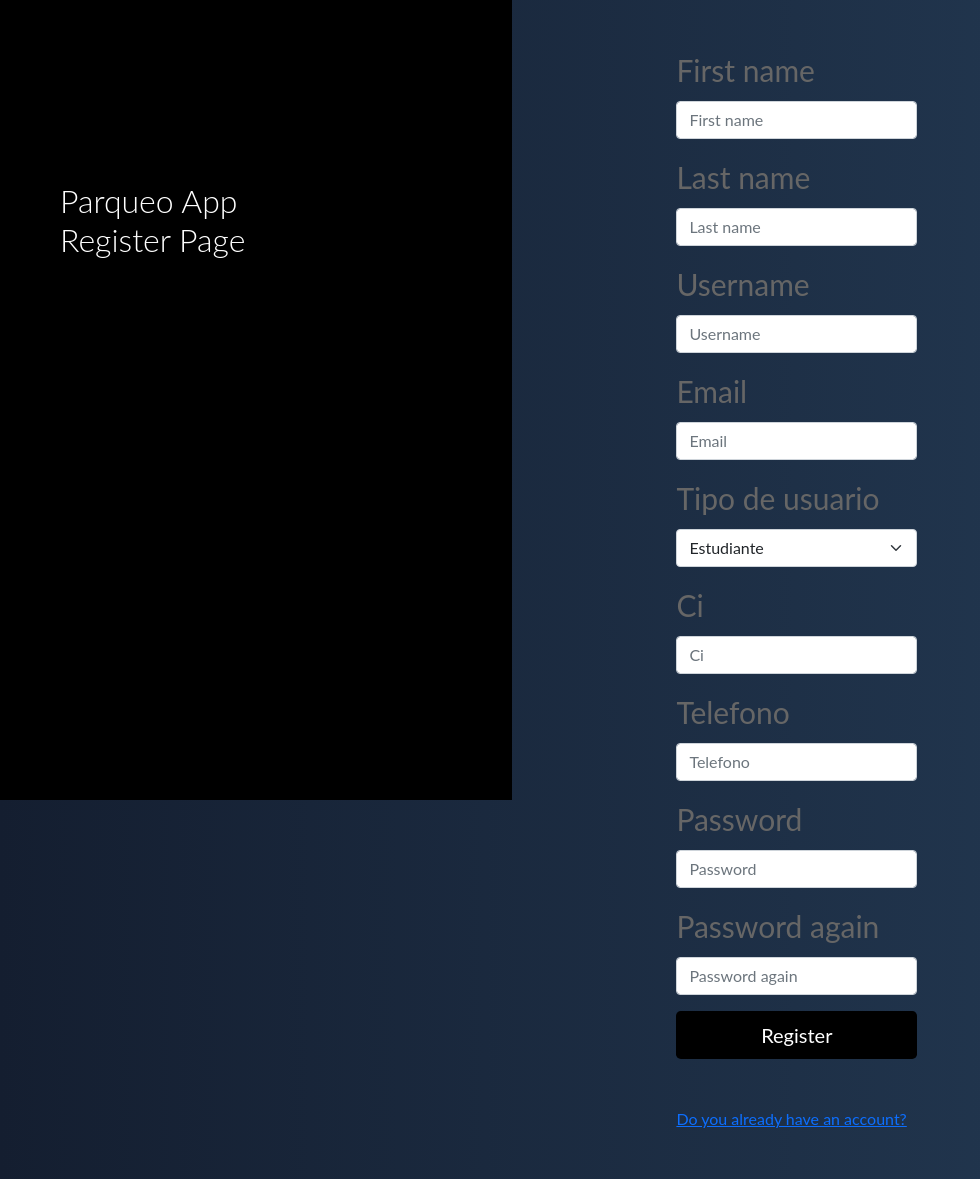
After one commit to IdenTiclla/django-parqueo, a Django app: page /register in a window 1280 px wide. The commit adds this page. Shown: the whole page, without its empty margins (0-980 px from the left). Run offline with Django 3.2, Linux system fonts and the light colour scheme; some libraries are stand-ins or nearby versions; some web fonts are replaced.

Commit message:
login and register user completed

```diff
--- a/my_app/templates/base.html
+++ b/my_app/templates/base.html
@@ -9,6 +9,7 @@
     <link href="https://fonts.googleapis.com/css?family=Lacquer&display=swap" rel="stylesheet">
     <!--Bootstrap-->
     <link href="//maxcdn.bootstrapcdn.com/bootstrap/4.0.0/css/bootstrap.min.css" rel="stylesheet" id="bootstrap-css">
+    <link href="https://cdn.jsdelivr.net/npm/bootstrap@5.1.3/dist/css/bootstrap.min.css" rel="stylesheet" integrity="sha384-1BmE4kWBq78iYhFldvKuhfTAU6auU8tT94WrHftjDbrCEXSU1oBoqyl2QvZ6jIW3" crossorigin="anonymous">
     <script src="//maxcdn.bootstrapcdn.com/bootstrap/4.0.0/js/bootstrap.min.js"></script>
     <script src="//code.jquery.com/jquery-1.11.1.min.js"></script>
     <script src="https://code.jquery.com/jquery-3.3.1.slim.min.js" integrity="sha384-q8i/X+965DzO0rT7abK41JStQIAqVgRVzpbzo5smXKp4YfRvH+8abtTE1Pi6jizo" crossorigin="anonymous"></script>
--- /dev/null
+++ b/my_app/templates/register.html
@@ -0,0 +1,78 @@
+{% extends 'base.html' %}
+
+
+{% block title %}
+Register
+{% endblock %}
+
+{% block content %}
+<div class="sidenav">
+    <div class="login-main-text">
+        <h2>Parqueo App<br> Register Page</h2>
+        {% if message %}
+        {{ message }}
+        {% endif %}
+    </div>
+</div>
+<div class="main">
+    <div class="col-md-6">
+        <div class="container m-5">
+            <div class="col-md-12 m-5">
+                <form action="{% url 'register' %}" method="POST" class="text-light">
+                    {% csrf_token %}
+                    <div class="form-group">
+                        <label>First name</label>
+                        <input type="text" class="form-control" placeholder="First name" name="first_name">
+                    </div>
+                    <div class="form-group">
+                        <label>Last name</label>
+                        <input type="text" class="form-control" placeholder="Last name" name="last_name">
+                    </div>
+                    <div class="form-group">
+                        <label>Username</label>
+                        <input type="text" class="form-control" placeholder="Username" name="username">
+                    </div>
+                    <div class="form-group">
+                        <label>Email</label>
+                        <input type="email" class="form-control" placeholder="Email" name="email">
+                    </div>
+
+                    <div class="form-group">
+                        <label>Tipo de usuario</label>
+                        <select class="form-select" aria-label="Default select example" name="tipo">
+                            <option value="Estudiante">Estudiante</option>
+                            <option value="Guardia">Guardia</option>
+                            <option value="Administrador">Administrador</option>
+                        </select>
+                    </div>
+
+                    <div class="form-group">
+                        <label>Ci</label>
+                        <input type="text" class="form-control" placeholder="Ci" name="ci">
+                    </div>
+
+                    <div class="form-group">
+                        <label>Telefono</label>
+                        <input type="text" class="form-control" placeholder="Telefono" name="telefono">
+                    </div>
+
+                    <div class="form-group">
+                        <label>Password</label>
+                        <input type="password" class="form-control" placeholder="Password" name="password">
+                    </div>
+                    <div class="form-group">
+                        <label>Password again</label>
+                        <input type="password" class="form-control" placeholder="Password again" name="password_again">
+                    </div>
+                    <button type="submit" class="btn btn-black btn-lg btn-block">Register</button>
+                </form>
+
+            </div>
+            <div class="col-md-12 m-5">
+                <a href="/">Do you already have an account?</a>
+            </div>
+
+        </div>
+    </div>
+</div>
+{% endblock %}
--- a/my_app/urls.py
+++ b/my_app/urls.py
@@ -6,6 +6,6 @@ from . import views
 urlpatterns = [
     path('', views.index, name='index'),
     path("login", views.login_view, name="login"),
-    path("register", views.register, name="register"),
+    path("register", views.register_view, name="register"),
     path("logout", views.logout_view, name="logout"),
 ]
--- a/my_app/views.py
+++ b/my_app/views.py
@@ -2,29 +2,62 @@ from django.shortcuts import render
 from django.contrib.auth import authenticate, login, logout
 from django.urls import reverse
 from django.http import HttpResponse, HttpResponseRedirect, JsonResponse
+from .models import User
 
 # Create your views here.
 
 
 def index(request):
     if not request.user.is_authenticated:
-        return render(request, 'login.html', {'message': 'please login'})
+        return render(request, "login.html", {"message": "please login"})
     else:
-        return render(request, 'index.html')
+        return render(request, "index.html")
+
 
 def login_view(request):
-    username = request.POST.get('username')
-    password = request.POST.get('password')
+    username = request.POST.get("username")
+    password = request.POST.get("password")
     user = authenticate(username=username, password=password)
     if user is not None:
         login(request, user)
         return HttpResponseRedirect(reverse("index"))
     else:
-        return render(request, 'login.html', {'error': 'username or password error'})
+        return render(request, "login.html", {"error": "username or password error"})
+
 
 def logout_view(request):
     logout(request)
-    return render(request, 'login.html', {'message': 'logout success'})
+    return render(request, "login.html", {"message": "logout success"})
 
-def register(request):
-    return render(request, 'register.html')
+
+def register_view(request):
+    if request.method == "POST":
+        first_name = request.POST.get("first_name")
+        last_name = request.POST.get("last_name")
+        username = request.POST.get("username")
+        email = request.POST.get("email")
+        tipo = request.POST.get("tipo")
+        ci = request.POST.get("ci")
+        telefono = request.POST.get("telefono")
+        password = request.POST.get("password")
+        password_again = request.POST.get("password_again")
+
+        if password != password_again:
+            return render(request, "register.html", {"error": "password not match"})
+
+        new_user = User.objects.create_user(
+            username=username,
+            password=password,
+            email=email,
+            first_name=first_name,
+            last_name=last_name,
+            tipo=tipo,
+            ci=ci,
+            telefono=telefono,
+        )
+        new_user.save()
+        return render(
+            request, "login.html", {"message": "Account created successfully"}
+        )
+    else:
+        return render(request, "register.html")
--- a/requirements.txt
+++ b/requirements.txt
@@ -7,6 +7,7 @@ click==8.0.3
 Django==3.2.9
 mypy-extensions==0.4.3
 pathspec==0.7.0
+Pillow==8.4.0
 psycopg2==2.9.2
 pytz==2021.3
 regex @ file:///C:/ci/regex_1628063427816/work
```
Also changed, not shown: my_app/models.py (+20 -16 lines), my_app/migrations/0001_initial.py, 1 other file.
